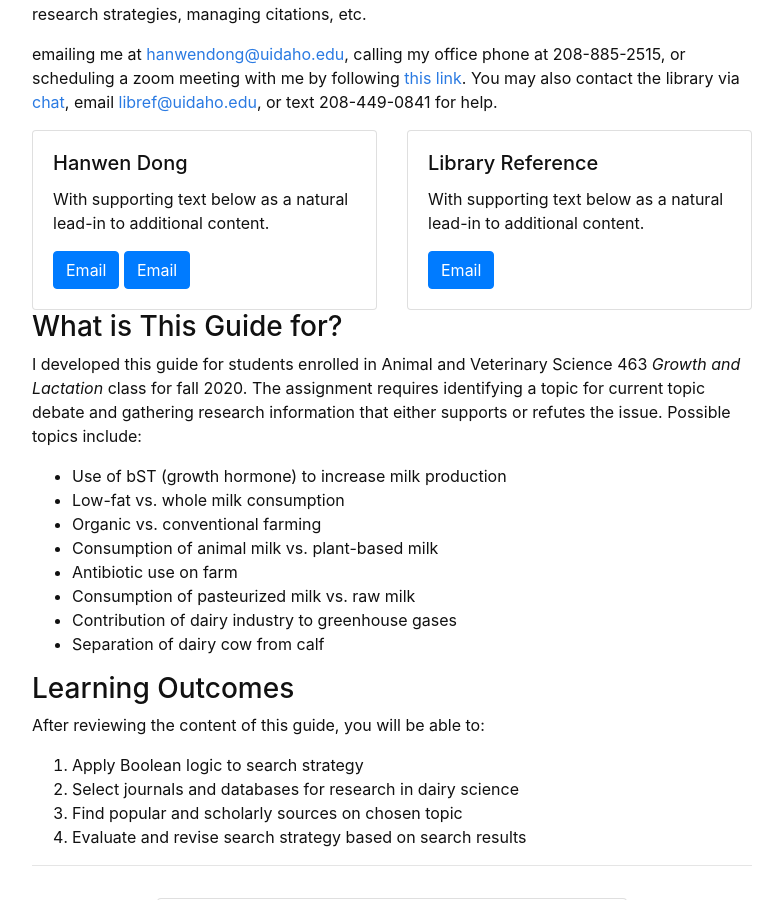
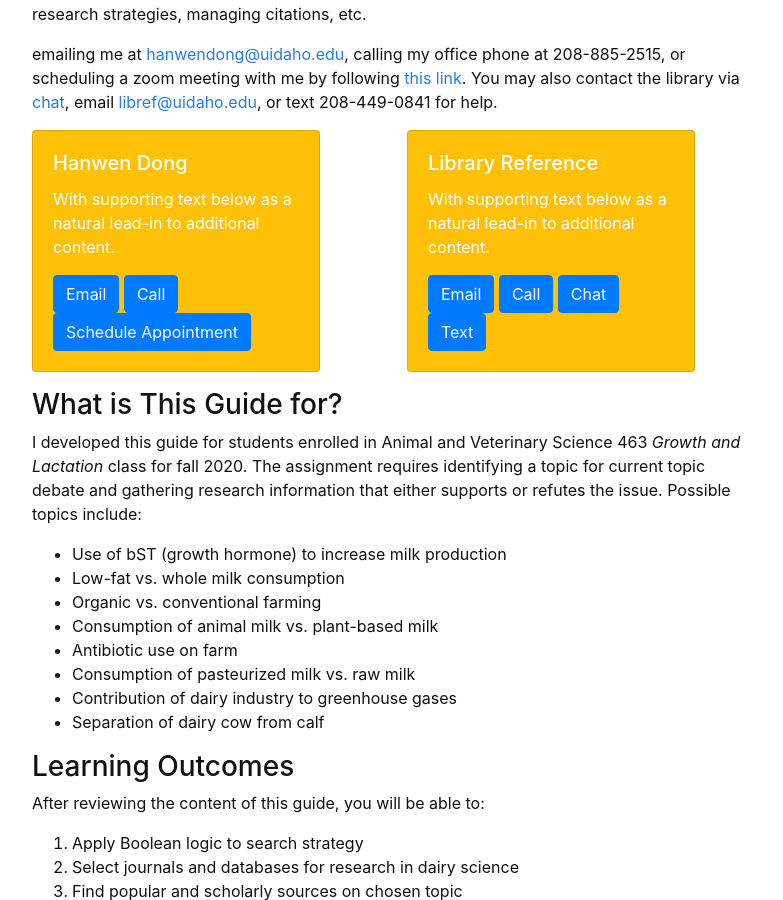
Before and after one commit to hanwendong1/AVS463-f20, a Jekyll site: the page built from index.md, in a window 1280 px wide and 900 px high, scrolled down 589 px. Shown: the whole window, without its empty margins (248-1031 px from the left). Built offline with Jekyll 4.4.1, drawn with Linux system fonts in a browser that asks for light colours.

Commit message:
Update index.md

```diff
--- a/index.md
+++ b/index.md
@@ -13,21 +13,25 @@ emailing me at <hanwendong@uidaho.edu>, calling my office phone at 208-885-2515,
 
 <div class="row">
   <div class="col-sm-6">
-    <div class="card">
+    <div class="card text-white bg-warning mb-3" style="max-width: 18rem;">
       <div class="card-body">
         <h5 class="card-title">Hanwen Dong</h5>
         <p class="card-text">With supporting text below as a natural lead-in to additional content.</p>
         <a href = "mailto: hanwendong@uidaho.edu" class="btn btn-primary">Email</a>
-        <a href = "mailto: hanwendong@uidaho.edu" class="btn btn-primary">Email</a>
+        <a href = "mailto: hanwendong@uidaho.edu" class="btn btn-primary">Call</a>
+        <a href = "https://uidaho.co1.qualtrics.com/jfe/form/SV_1GJiDTJ7po0bDk9?topic=Agricultural+%26amp%3B+Life+Sciences&person=Hanwen+Dong&email=hanwendong%40uidaho.edu" class="btn btn-primary">Schedule Appointment</a>
       </div>
     </div>
   </div>
   <div class="col-sm-6">
-    <div class="card">
+    <div class="card text-white bg-warning mb-3" style="max-width: 18rem;">
       <div class="card-body">
         <h5 class="card-title">Library Reference</h5>
         <p class="card-text">With supporting text below as a natural lead-in to additional content.</p>
-        <a href="#" class="btn btn-primary">Email</a>
+        <a href = "mailto: libref@uidaho.edu" class="btn btn-primary">Email</a>
+        <a href = "mailto: hanwendong@uidaho.edu" class="btn btn-primary">Call</a>
+        <a href = "https://www.lib.uidaho.edu/help/chat.html" class="btn btn-primary">Chat</a>
+        <a href = "https://www.lib.uidaho.edu/help/chat.html" class="btn btn-primary">Text</a>
       </div>
     </div>
   </div>
```
